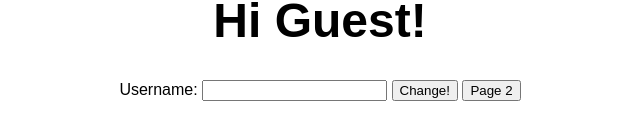
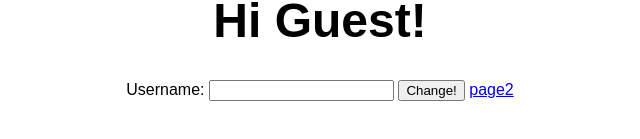
Before and after one commit to paulcrose/new-pwa, a plain HTML site: page index.html in a window 1280 px wide. Shown: the part 369-508 px from the top of the page, without its empty margins (320-960 px from the left). Drawn offline with Linux system fonts and the light colour scheme.

Commit message:
navigation

```diff
--- a/index.html
+++ b/index.html
@@ -25,7 +25,7 @@
     <label for="name">Username:</label>
     <input type="text" id="userNameSlot">
     <button type="button" id="change" onclick="changeName()">Change!</button>
-    <button type="button" id="page2" onclick="NewTab()">Page 2</button>
+    <a href="page_2.html">page2</a>
 
 </form>
   </div>
```
